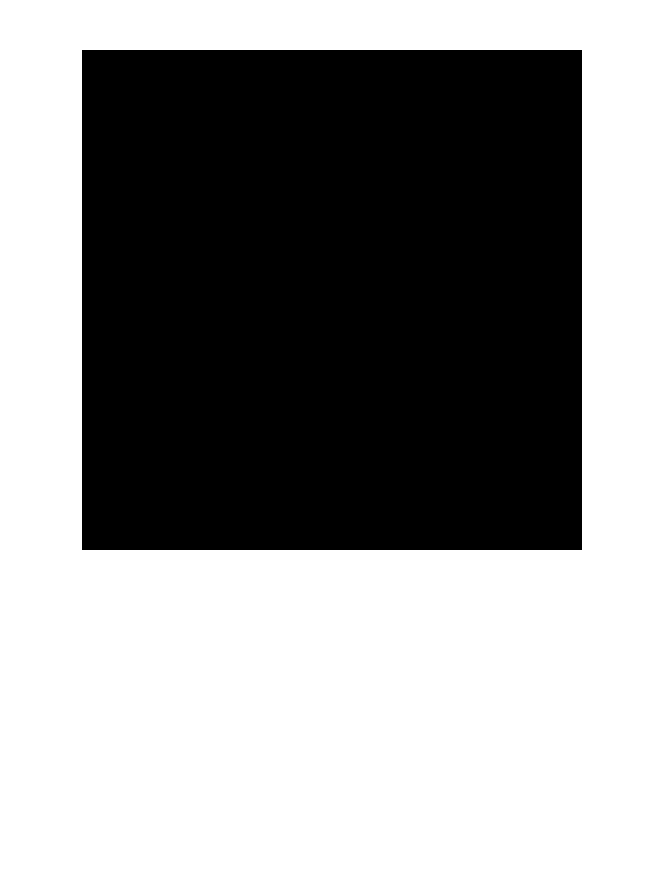
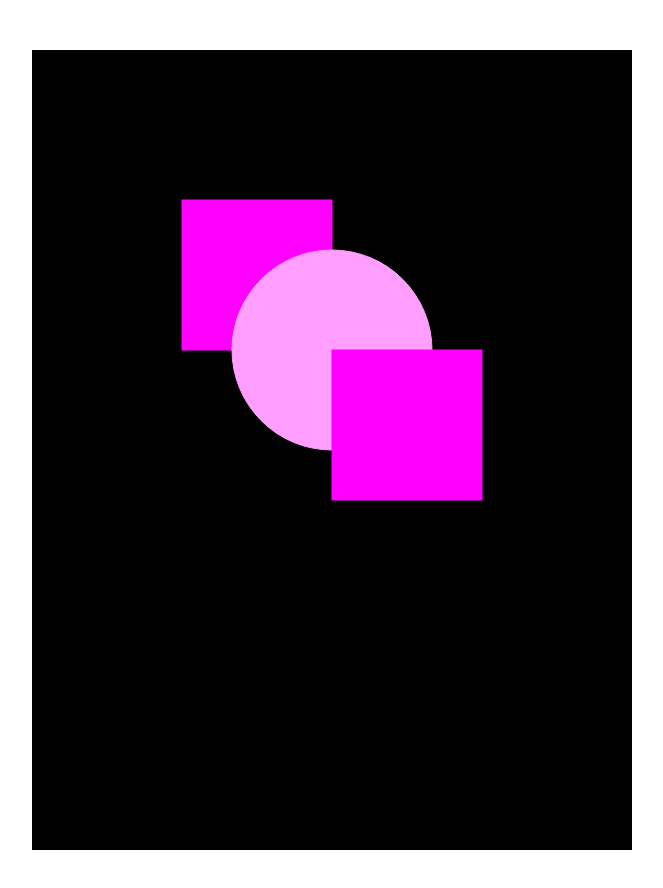
Before and after one commit to lith-x/csci2510-game-programming, a website built with Parcel: page mygame/src/index.html in a window 1280 px wide. Shown: the whole page, without its empty margins (308-971 px from the left). Before the commit the page ends 800 px from the top, so only its background shows below. Built offline with nearby package versions, Linux system fonts and the light colour scheme.

Commit message:
worked a lot on the game, lots of boilerplate? just a still frame so far

```diff
--- a/mygame/package.json
+++ b/mygame/package.json
@@ -5,11 +5,15 @@
   "author": "aaron zandt",
   "license": "MIT",
   "devDependencies": {
+    "@types/chroma-js": "^2.1.3",
     "parcel-bundler": "^1.12.4",
     "typescript": "^4.1.3"
   },
   "scripts": {
     "dev": "parcel src/index.html",
     "build": "parcel build src/index.html"
+  },
+  "dependencies": {
+    "chroma-js": "^2.1.0"
   }
 }
--- a/mygame/src/index.html
+++ b/mygame/src/index.html
@@ -9,14 +9,13 @@
 
         canvas {
             display: block;
-            background-color: black;
             margin: 50px auto;
         }
     </style>
 </head>
 
 <body>
-    <canvas width=500 height=500>how do you not have html5</canvas>
+    <canvas width=600 height=800>how do you not have html5</canvas>
     <script src="ts/index.ts"></script>
 </body>
 
--- a/mygame/src/ts/IGameObject.ts
+++ /dev/null
@@ -1 +0,0 @@
-export interface IGameObject {}
--- a/mygame/src/ts/index.ts
+++ b/mygame/src/ts/index.ts
@@ -1,3 +1,42 @@
-const init = () => {};
+import Rectangle from "./objects/Rectangle";
+import Circle from "./objects/Circle";
+import DrawLayer from "./objects/DrawLayer";
 
-init();
+enum Layers {
+    Background = 0,
+    Midground,
+    Foreground,
+    GUI
+}
+
+
+const clearScreen = (ctx: CanvasRenderingContext2D) => {
+    ctx.fillStyle = "#000000";
+    ctx.fillRect(0, 0, ctx.canvas.width, ctx.canvas.height);
+};
+
+const drawloop = (ctx: CanvasRenderingContext2D, layers: DrawLayer[]) => {
+    layers.forEach(layer =>
+        layer.drawables.forEach(drawable =>
+            drawable.draw(ctx)
+        )
+    );
+};
+
+
+const main = () => {
+    const cvs = document.querySelector("canvas");
+    const ctx = cvs.getContext("2d");
+    clearScreen(ctx);
+
+    const layers: DrawLayer[] = [];
+    layers.push(new DrawLayer());
+    layers[Layers.Background].drawables.push(new Rectangle(150, 150, 150, 150));
+    layers[Layers.Background].drawables.push(new Circle(300, 300, 100));
+    layers[Layers.Background].drawables[1].color = layers[Layers.Background].drawables[1].color.brighten(2);
+    layers[Layers.Background].drawables.push(new Rectangle(300, 300, 150, 150));
+
+    drawloop(ctx, layers);
+};
+
+main();
--- /dev/null
+++ b/mygame/src/ts/objects/Circle.ts
@@ -0,0 +1,24 @@
+import Shape from "./Shape";
+
+export default class Circle extends Shape {
+    get radius() {
+        return this.width / 2;
+    }
+    set radius(val: number) {
+        this.width = val * 2;
+        this.height = val * 2;
+    }
+
+    constructor(x: number, y: number, radius: number) {
+        super(x, y, radius * 2, radius * 2);
+        this.radius = radius;
+    }
+
+    protected defineDraw(ctx: CanvasRenderingContext2D) {
+        ctx.beginPath();
+        ctx.arc(0, 0, this.radius, 0, Math.PI * 2);
+        ctx.closePath();
+        ctx.fill();
+        ctx.stroke();
+    }
+}
--- /dev/null
+++ b/mygame/src/ts/objects/DrawLayer.ts
@@ -0,0 +1,9 @@
+import IDrawable from "./IDrawable";
+
+export default class DrawLayer {
+    public drawables: IDrawable[] = [];
+
+    draw(ctx: CanvasRenderingContext2D) {
+        this.drawables.forEach(drawable => drawable.draw(ctx));
+    }
+}
--- /dev/null
+++ b/mygame/src/ts/objects/IDrawable.ts
@@ -0,0 +1,12 @@
+import chroma from "chroma-js";
+
+export default interface IDrawable {
+    x: number;
+    y: number;
+    width: number;
+    height: number;
+    stroke: chroma.Color;
+    fill: chroma.Color;
+    color: chroma.Color;
+    draw(ctx: CanvasRenderingContext2D): void;
+}
--- /dev/null
+++ b/mygame/src/ts/objects/Rectangle.ts
@@ -0,0 +1,8 @@
+import Shape from "./Shape";
+
+export default class Rectangle extends Shape {
+    protected defineDraw(ctx: CanvasRenderingContext2D) {
+        ctx.fillRect(0, 0, this.width, this.height);
+        ctx.strokeRect(0, 0, this.width, this.height);
+    }
+}
--- /dev/null
+++ b/mygame/src/ts/objects/Shape.ts
@@ -0,0 +1,69 @@
+import chroma from "chroma-js";
+import IDrawable from "./IDrawable";
+
+export default abstract class Shape implements IDrawable{
+    public x: number;
+    public y: number;
+    public width: number;
+    public height: number;
+    public xscale = 1;
+    public yscale = 1;
+    public angle = 0;
+    public fill = chroma("magenta");
+    public stroke = chroma("magenta");
+
+    get color() {
+        return this.fill;
+    }
+    set color(val: chroma.Color) {
+        this.fill = val;
+        this.stroke = val;
+    }
+
+    get cx() {
+        return this.x + this.width / 2;
+    }
+    set cx(val: number) {
+        this.x = val - this.width / 2;
+    }
+
+    get cy() {
+        return this.y + this.height / 2;
+    }
+    set cy(val: number) {
+        this.y = val - this.height / 2;
+    }
+
+    get scale() {
+        return this.xscale;
+    }
+    set scale(val: number) {
+        this.xscale = val;
+        this.yscale = val;
+    }
+
+
+    constructor(x: number, y: number, width: number, height: number) {
+        this.x = x;
+        this.y = y;
+        this.width = width;
+        this.height = height;
+    }
+
+    draw(ctx: CanvasRenderingContext2D) {
+        ctx.fillStyle = this.fill.css();
+        ctx.strokeStyle = this.stroke.css();
+        ctx.translate(this.x, this.y);
+        ctx.rotate(this.angle);
+        ctx.scale(this.xscale, this.yscale);
+        this.defineDraw(ctx);
+        ctx.resetTransform();
+    }
+
+    move(delX: number, delY: number) {
+        this.x += delX;
+        this.y += delY;
+    }
+
+    protected abstract defineDraw(ctx: CanvasRenderingContext2D): void;
+}
--- a/mygame/tsconfig.json
+++ b/mygame/tsconfig.json
@@ -6,6 +6,8 @@
                 "./*"
             ]
         },
+        "target": "ES2015",
+        "allowSyntheticDefaultImports": true
     },
     "include": [
         "src/ts/**/*"
```
Also changed, not shown: mygame/src/ts/Shape.ts (deleted).
